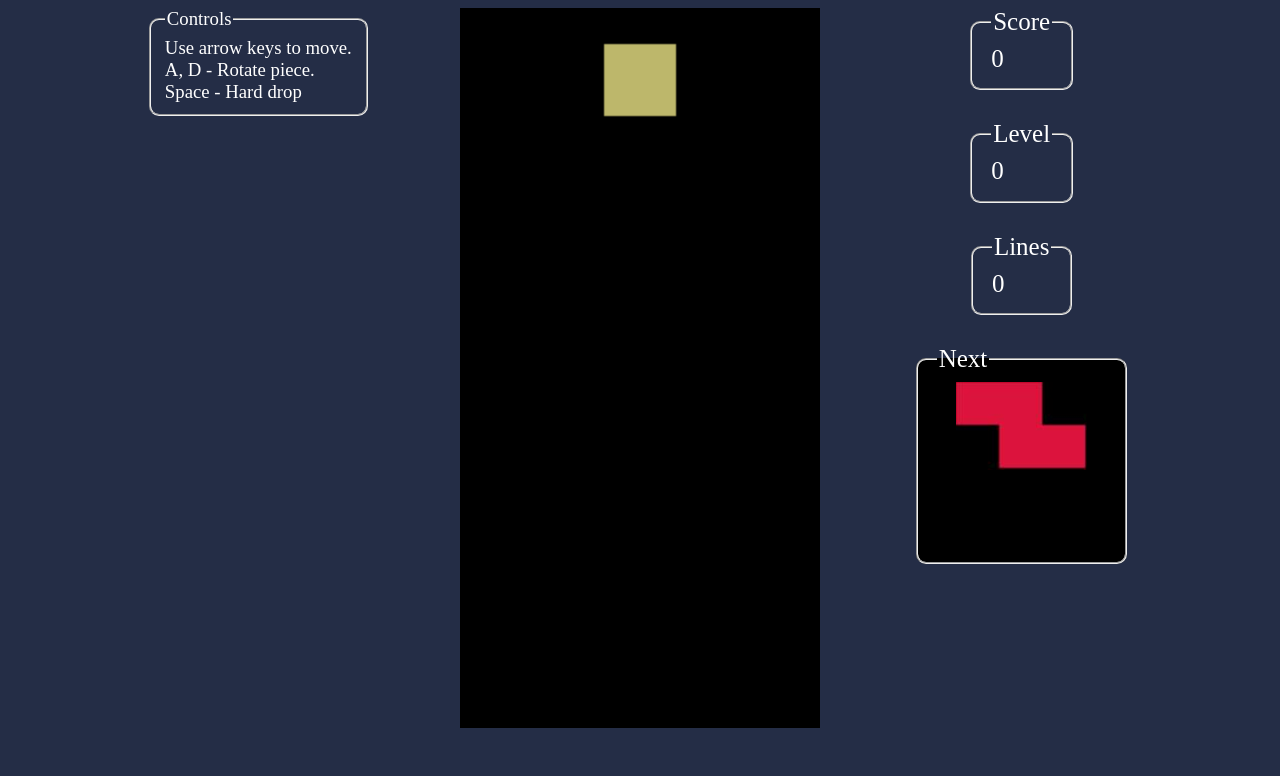
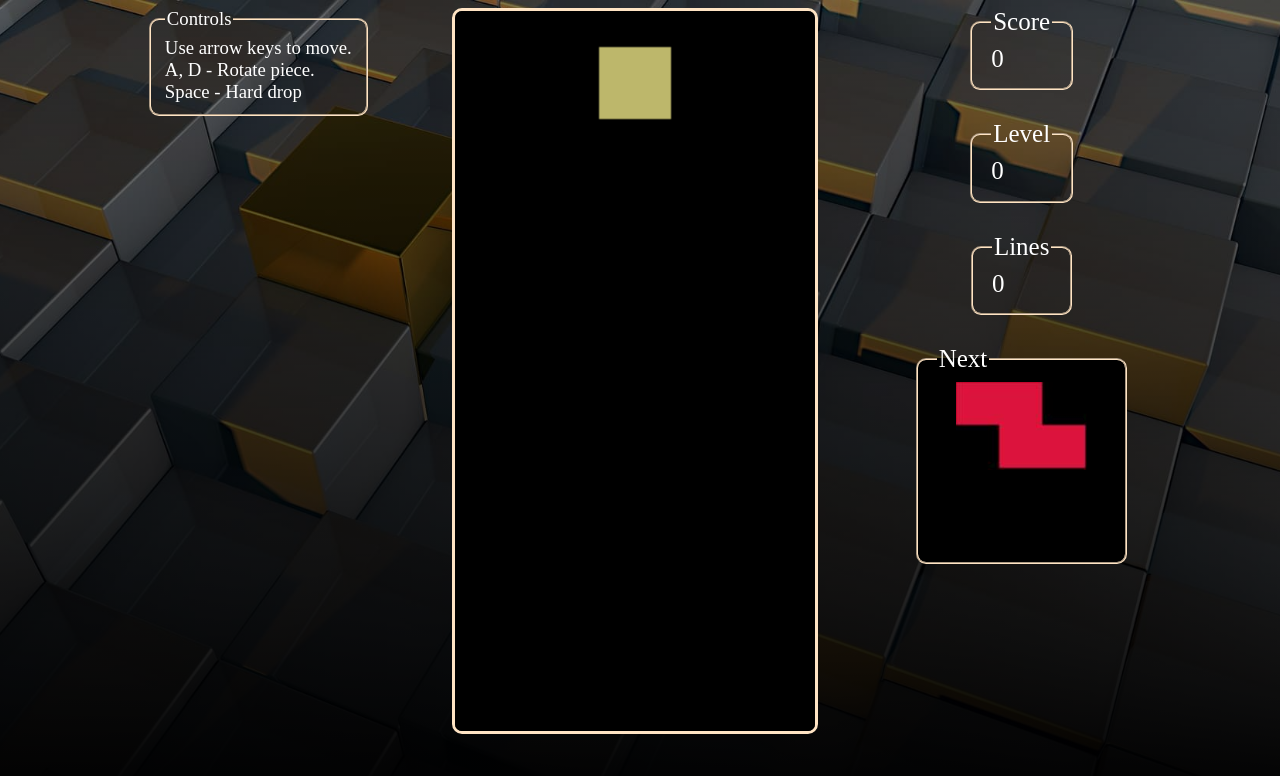
Before and after one commit to jdcastellonm/js-tetris_clone, a plain HTML site: page index.html in a window 1280 px wide. Drawn offline with Linux system fonts and the light colour scheme.

Commit message:
add background

```diff
--- a/resources/css/style.css
+++ b/resources/css/style.css
@@ -2,6 +2,11 @@ body {
     background: #242D46;
     color: white;
     font-size: 25px;
+    background-image: linear-gradient(rgba(0,0,0,0.50), rgba(0,0,0.50)), url(img/bg.jpg);
+    background-size: cover;
+    background-position: center;
+    height: 100vh;
+    overflow: hidden;
 }
 .grid {
     margin: 0 auto;
@@ -10,10 +15,12 @@ body {
     grid-auto-rows: minmax(min-content, auto);
     grid-gap: 5px;
     width: 1140px;
-    justify-items: center;
 }
 canvas {
     height: 90vh;
+    border-style: solid;
+    border-radius: 10px;
+    border-color: bisque;
 }
 .hud {
     align-self: start;
@@ -27,6 +34,7 @@ canvas {
 }
 .rounded-border {
     border-radius: 10px;
+    border-color: bisque;
 }
 .next-hud {
     width: 170px;
```
Also changed, not shown: resources/css/img/bg.jpg (added).
